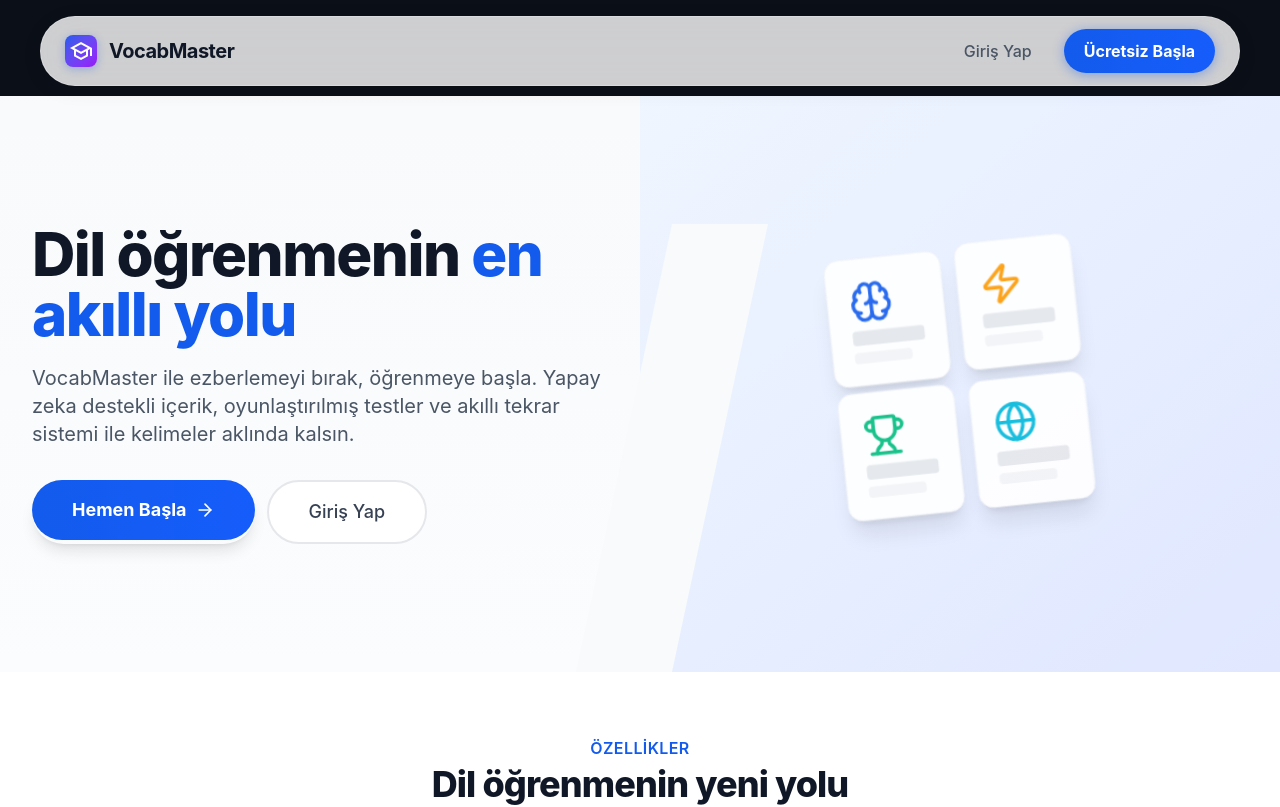
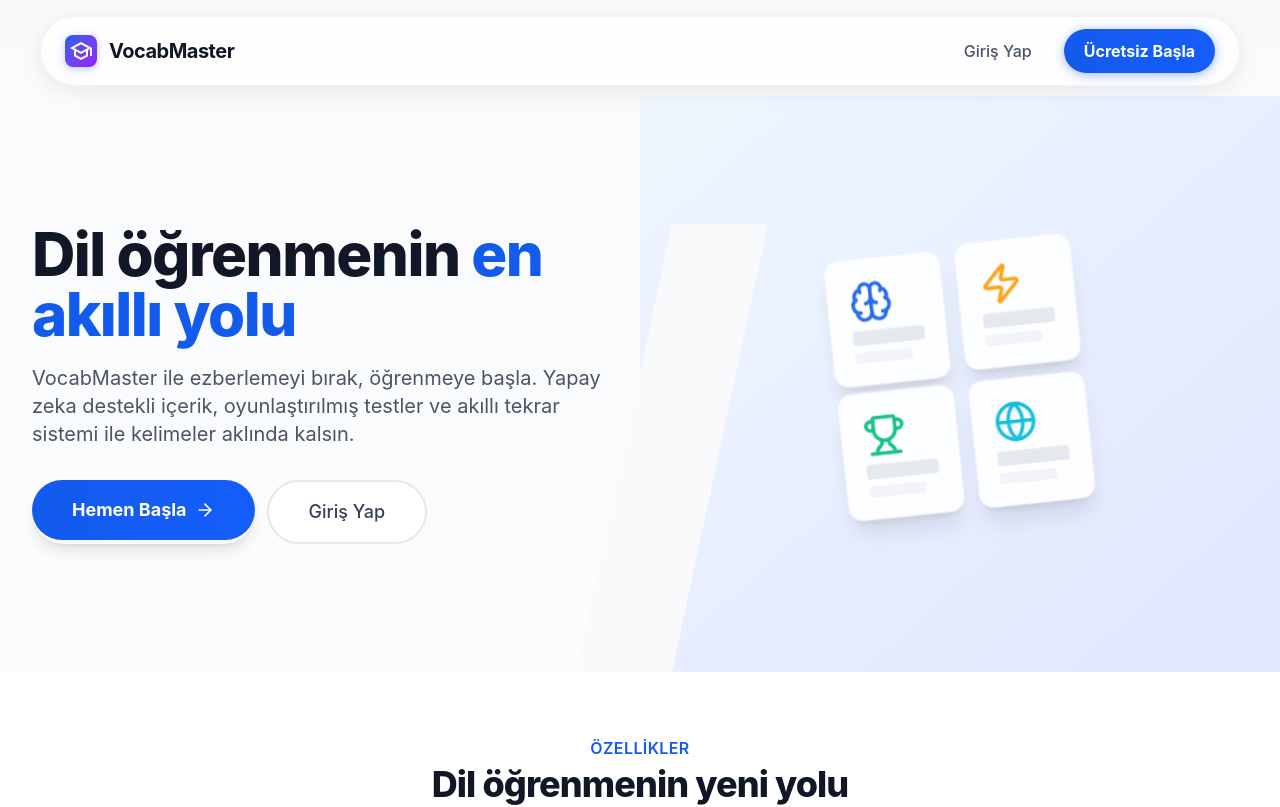
Before and after one commit to BatuhanYolcu1/vocabmaster, a Next.js app: page / in a window 1280 px wide. Shown: the top 807 px of the page. Built offline with nearby package versions, Linux system fonts and the light colour scheme; no server answers.

Commit message:
fix: landing page now covers full screen - removes dark strip behind navbar

```diff
--- a/src/components/LandingPage.tsx
+++ b/src/components/LandingPage.tsx
@@ -5,7 +5,7 @@ import { ArrowRight, Brain, Zap, Trophy, Globe } from 'lucide-react';
 
 export default function LandingPage() {
     return (
-        <div className="bg-gradient-to-b from-slate-50 to-white min-h-screen">
+        <div className="bg-gradient-to-b from-slate-50 to-white min-h-screen -mt-24 pt-24">
             {/* Hero Section */}
             <div className="relative overflow-hidden">
                 <div className="mx-auto max-w-7xl">
```
